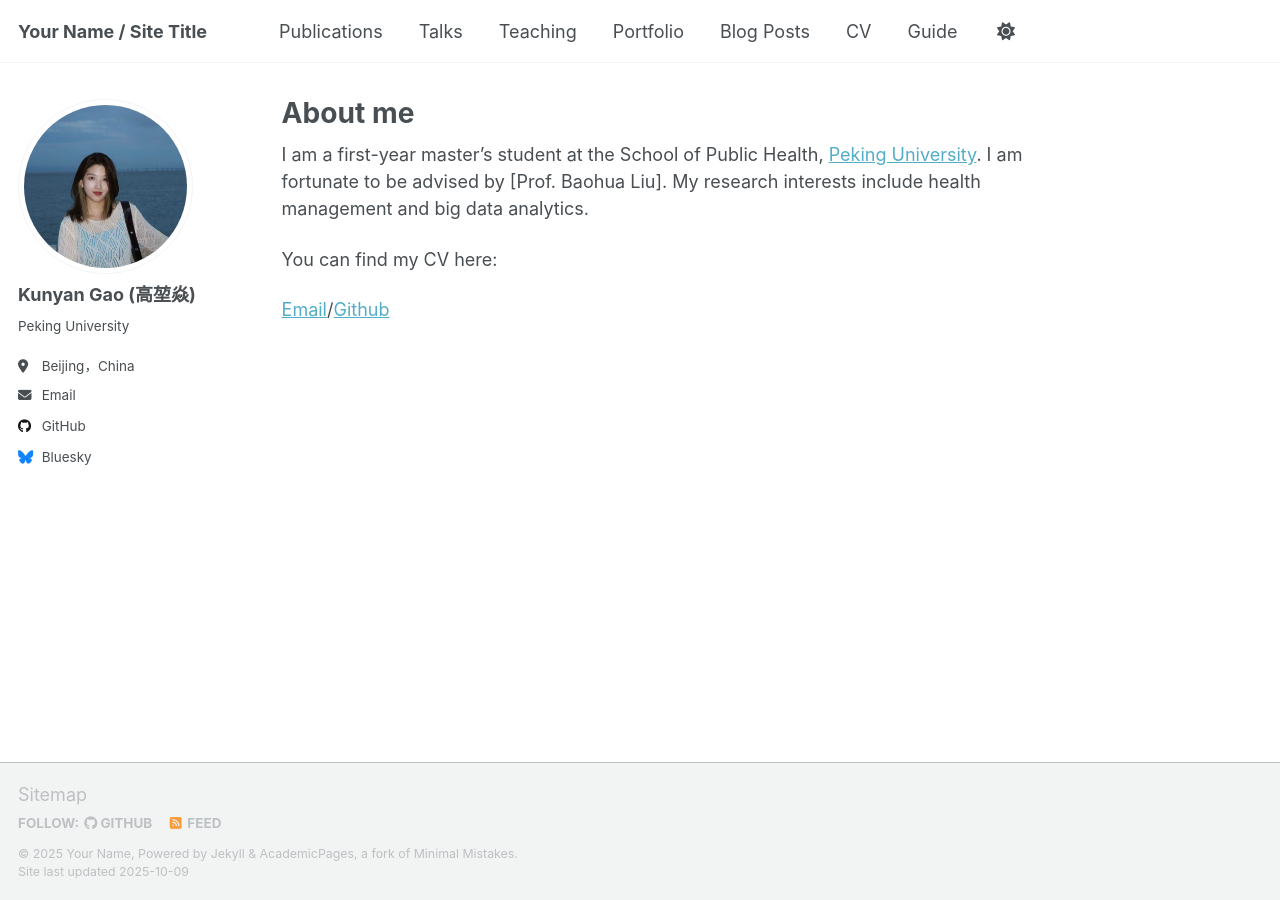
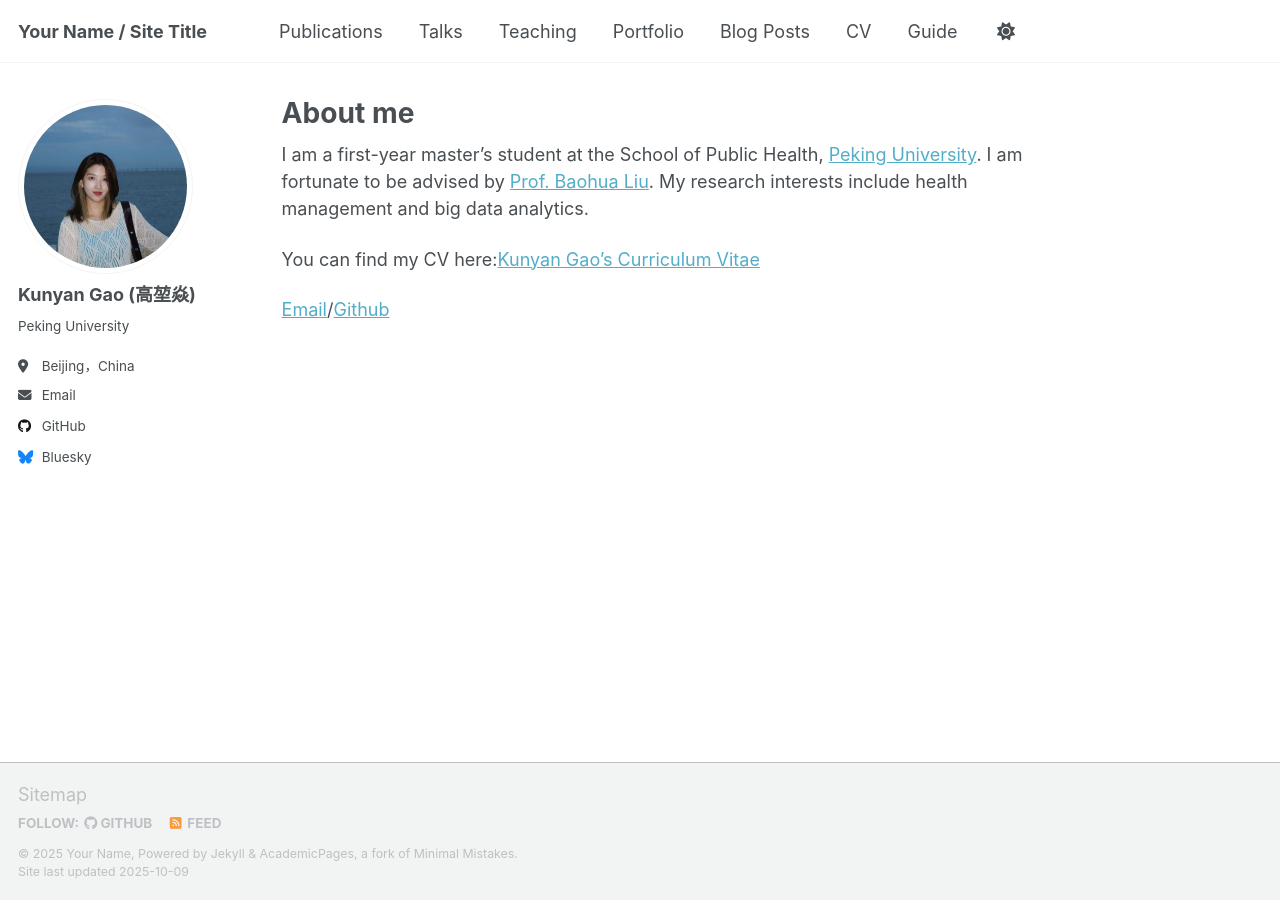
Before and after one commit to Alissa0106/Alissa0106.github.io, a Jekyll site: the page built from _pages/about.md, in a window 1280 px wide. Built offline with Jekyll 4.4.1, drawn with Linux system fonts in a browser that asks for light colours; a script that is not in the unit is left out.

Commit message:
Update about.md

```diff
--- a/_pages/about.md
+++ b/_pages/about.md
@@ -7,8 +7,8 @@ redirect_from:
   - /about.html
 ---
 
-I am a first-year master's student at the School of Public Health, [Peking University](https://www.pku.edu.cn/). I am fortunate to be advised by [Prof. Baohua Liu]. My research interests include health management and big data analytics.
+I am a first-year master's student at the School of Public Health, [Peking University](https://www.pku.edu.cn/). I am fortunate to be advised by [Prof. Baohua Liu](https://sph.pku.edu.cn/info/1542/4012.htm). My research interests include health management and big data analytics.
 
-You can find my CV here:[](https://github.com/Alissa0106/Alissa0106.github.io/blob/master/assets/高堃焱简历.pdf)
+You can find my CV here:[Kunyan Gao's Curriculum Vitae](https://github.com/Alissa0106/Alissa0106.github.io/blob/master/assets/高堃焱简历.pdf)
 
 [Email](gaokunyan25@stu.pku.edu.com)/[Github](https://alissa0106.github.io/)
```
